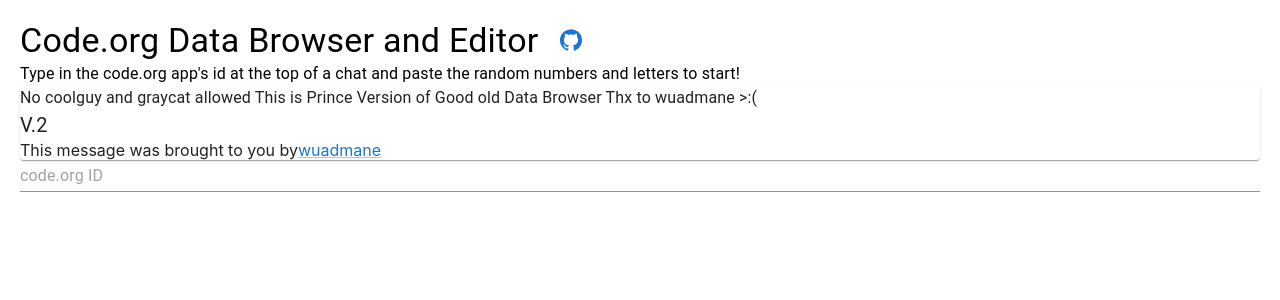
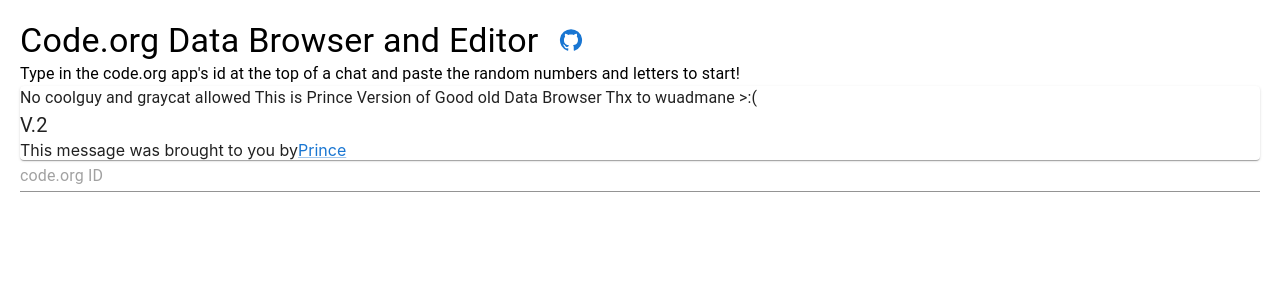
Before and after one commit to owokoyo/data-browser, a Next.js app: page / in a window 1280 px wide. Shown: the top 300 px of the page. Built offline with nearby package versions, Linux system fonts and the light colour scheme.

Commit message:
Update index.tsx

```diff
--- a/pages/index.tsx
+++ b/pages/index.tsx
@@ -97,7 +97,7 @@
 					<>
 						<Typography variant="h4">
 							Code.org Data Browser and Editor
-							<Link style={{marginLeft: 20}} href="https://github.com/owokoyo/data-browser"><GitHubIcon/></Link>
+							<Link style={{marginLeft: 20}} href="https://github.com/jitdummy"><GitHubIcon/></Link>
 						</Typography>
 						<Typography>
 							Type in the code.org app{"'"}s id at the top of a chat and paste the random numbers and letters to start!
@@ -108,7 +108,7 @@
 						</Typography>
 						<Typography style={{fontSize: 20}}>V.2</Typography>
 						This message was brought to you by
-						<Link href="https://cdn.discordapp.com/emojis/994668964661710908.gif?size=240&quality=lossless">wuadmane</Link>
+						<Link href="https://cdn.discordapp.com/emojis/994668964661710908.gif?size=240&quality=lossless">Prince</Link>
 						</Card>
 						<Input
 							fullWidth
```
